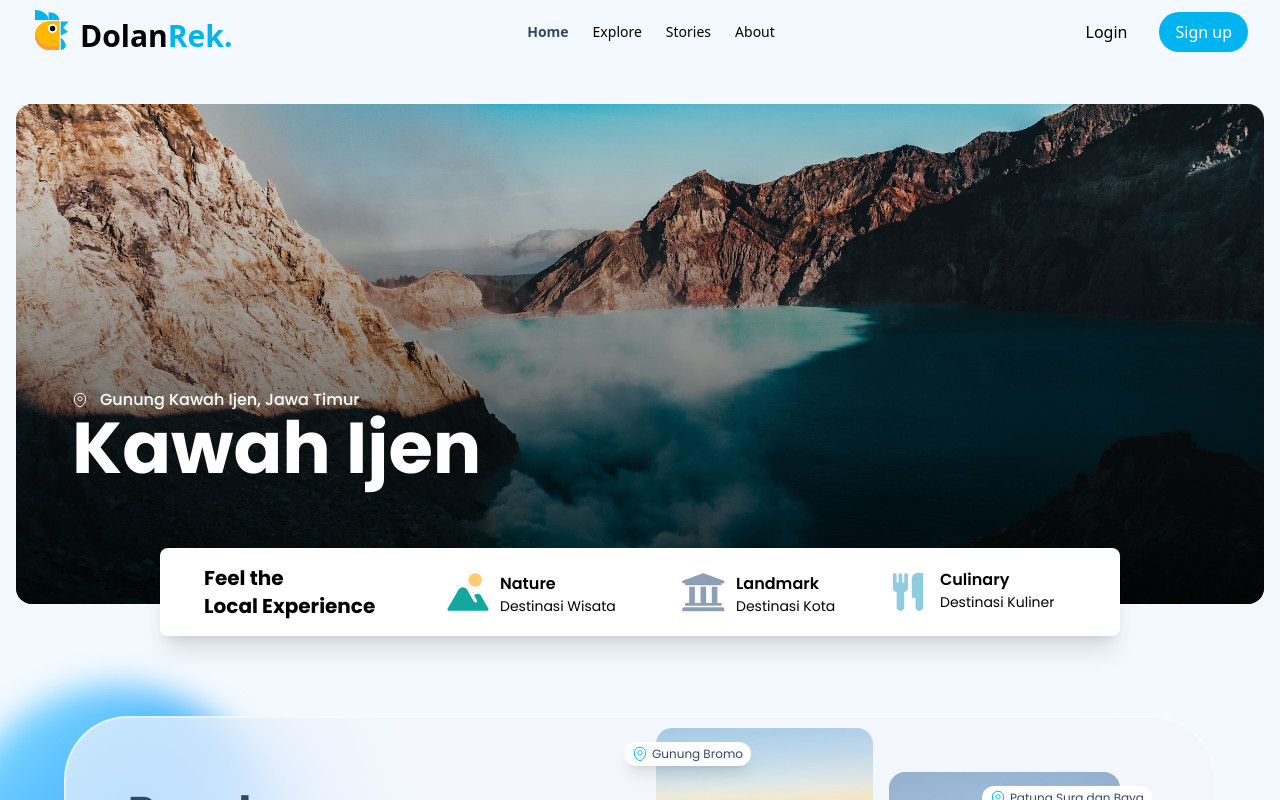
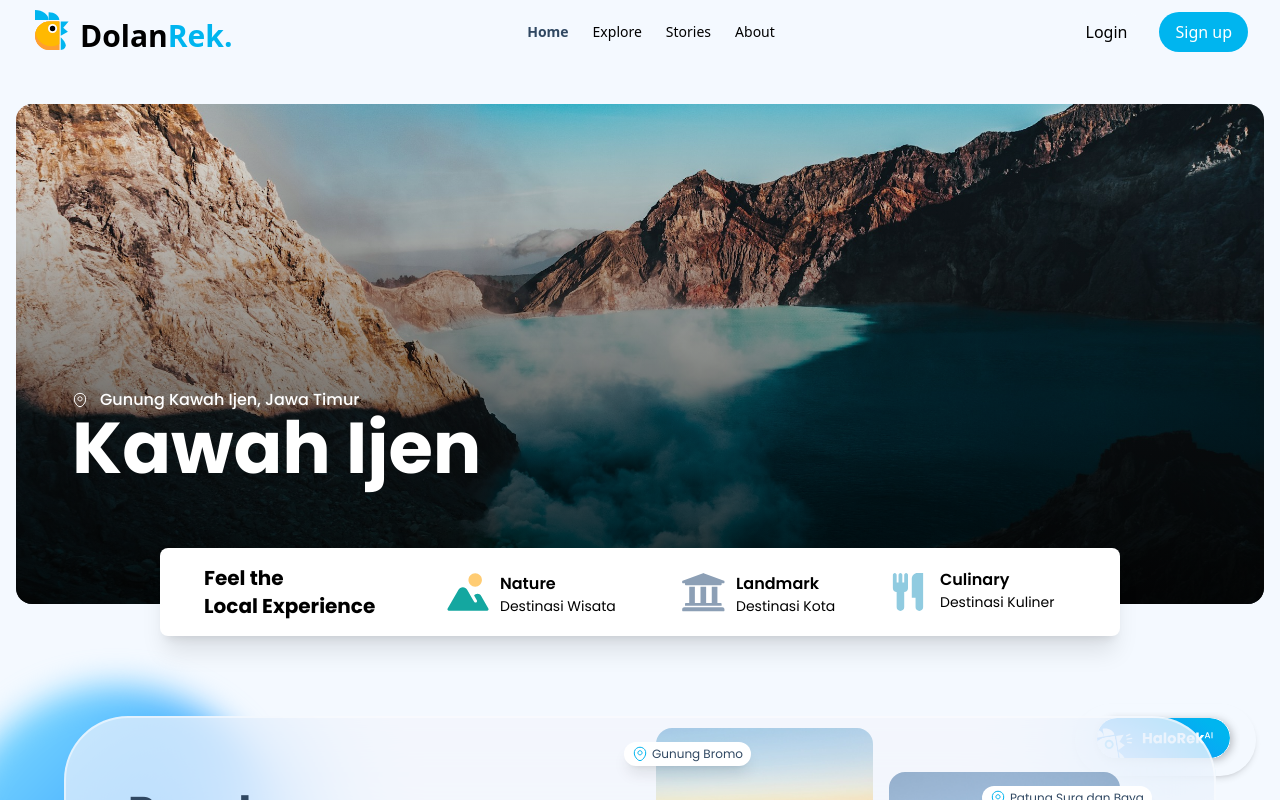
Before and after one commit to Sinduaditya/rusa, a React (Vite) app: page / in a window 1280 px wide. Shown: the top 800 px of the page. Built offline with nearby package versions, Linux system fonts and the light colour scheme.

Commit message:
menambah floating button

```diff
--- a/src/pages/Home.jsx
+++ b/src/pages/Home.jsx
@@ -5,8 +5,23 @@ import HeroSection from "../components/Home/HeroSection.jsx";
 import PopularDestination from "../components/Home/PopularDestination.jsx";
 import Review from "../components/Home/Review.jsx";
 import WhatsNext from "../components/Home/WhatsNext.jsx";
-import Ai from "../assets/home/ai.svg";
+import FloatingButtonIcon from "../assets/home/floating-button.svg"; // Renamed import
 import IntroAi from "../components/Home/IntroAi.jsx";
+
+const FloatingButton = () => {
+    return (
+        <motion.button
+            className="fixed bottom-6 right-6 bg-blue-500 text-white px-4 py-2 rounded-full shadow-md"
+            whileHover={{ scale: 1.05 }}
+            whileTap={{ scale: 0.95 }}
+        >
+            <a href={"/dolanrek-ai"}>
+                <img src={FloatingButtonIcon} alt="Floating Button" />{" "}
+                {/* Use the imported SVG icon */}
+            </a>
+        </motion.button>
+    );
+};
 
 const Home = () => {
     const { scrollYProgress } = useViewportScroll();
@@ -50,6 +65,7 @@ const Home = () => {
                     </motion.div>
                 </div>
             </div>
+            <FloatingButton />
         </>
     );
 };
```
Also changed, not shown: src/assets/home/floating-button.svg (added).
